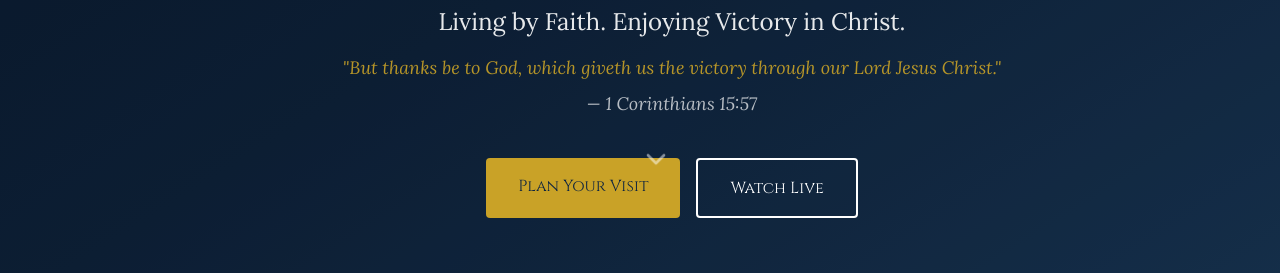
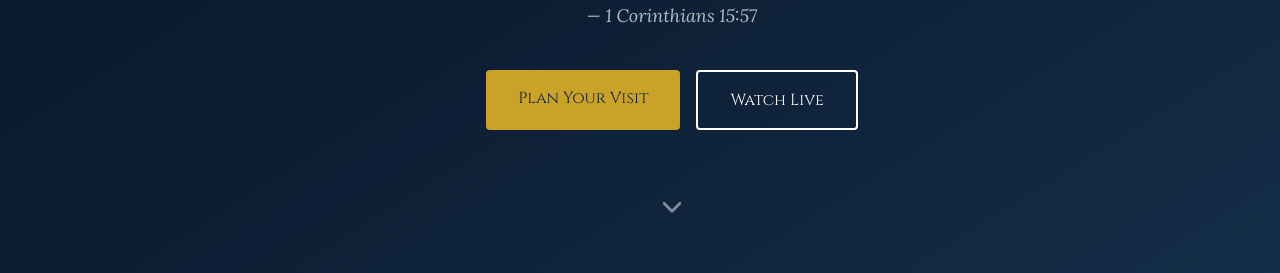
Before and after one commit to Jonesd0904/vbbc-website, a Next.js app: page / in a window 1280 px wide. Shown: the part 486-759 px from the top of the page. Built offline with nearby package versions, Linux system fonts and the light colour scheme; no server answers; the database is empty; a web font is replaced by a local one.

Commit message:
Fix Event Spotlight positioning - move portal up and arrow below buttons

```diff
--- a/src/app/page.tsx
+++ b/src/app/page.tsx
@@ -31,11 +31,11 @@ export default function Home() {
         <div className="absolute inset-0 bg-black/20"></div>
 
         {/* Main Content Container */}
-        <div className="relative z-10 w-full max-w-7xl mx-auto px-6 pt-20">
+        <div className="relative z-10 w-full max-w-7xl mx-auto px-6 pt-20 pb-20">
           <div className="flex flex-col lg:flex-row items-center justify-center gap-8 lg:gap-16">
 
-            {/* Event Spotlight - Left Side (Visible on all devices for testing) */}
-            <div className="flex items-center justify-center flex-shrink-0">
+            {/* Event Spotlight - Left Side (Desktop only) */}
+            <div className="hidden lg:flex items-center justify-start flex-shrink-0 lg:self-start lg:mt-8">
               <EventSpotlight />
             </div>
 
@@ -57,7 +57,7 @@ export default function Home() {
                 "But thanks be to God, which giveth us the victory through our Lord Jesus Christ."
                 <span className="block mt-2 text-white/70">— 1 Corinthians 15:57</span>
               </p>
-              <div className="flex flex-col sm:flex-row gap-4 justify-center">
+              <div className="flex flex-col sm:flex-row gap-4 justify-center mb-16">
                 <Link href="/about" className="btn-primary">
                   Plan Your Visit
                 </Link>
@@ -65,12 +65,12 @@ export default function Home() {
                   Watch Live
                 </Link>
               </div>
+
+              {/* Scroll Indicator - Now below buttons */}
+              <div className="animate-bounce mt-8">
+                <ChevronDown className="text-white/50 mx-auto" size={32} />
+              </div>
             </div>
-          </div>
-
-          {/* Scroll Indicator */}
-          <div className="absolute bottom-10 left-1/2 -translate-x-1/2 animate-bounce">
-            <ChevronDown className="text-white/50" size={32} />
           </div>
         </div>
       </section>
--- a/src/components/EventSpotlight.tsx
+++ b/src/components/EventSpotlight.tsx
@@ -11,28 +11,16 @@ export default function EventSpotlight() {
 
   useEffect(() => {
     async function loadEvent() {
-      console.log('🔍 EventSpotlight: Starting to load featured event...')
       const featuredEvent = await getFeaturedEvent()
-      console.log('📊 EventSpotlight: Result from getFeaturedEvent():', featuredEvent)
       setEvent(featuredEvent)
       setLoading(false)
     }
     loadEvent()
   }, [])
 
-  console.log('🎨 EventSpotlight render:', { loading, hasEvent: !!event, event })
-
-  if (loading) {
-    console.log('⏳ EventSpotlight: Still loading...')
+  if (loading || !event) {
     return null
   }
-
-  if (!event) {
-    console.log('⚠️ EventSpotlight: No event to display')
-    return null
-  }
-
-  console.log('✅ EventSpotlight: Rendering portal for event:', event.title)
 
   const eventDate = new Date(event.date)
   const formattedDate = eventDate.toLocaleDateString('en-US', {
--- a/src/lib/events.ts
+++ b/src/lib/events.ts
@@ -36,16 +36,14 @@ export async function getFeaturedEvent(): Promise<Event | null> {
       .order('priority', { ascending: true })
       .order('date', { ascending: true})
       .limit(1)
-      .maybeSingle() // Changed from .single() to .maybeSingle()
+      .maybeSingle()
 
     if (error) {
-      console.error('Error fetching featured event:', error)
       return null
     }
 
     return data
-  } catch (err) {
-    console.error('Exception fetching featured event:', err)
+  } catch {
     return null
   }
 }
```
